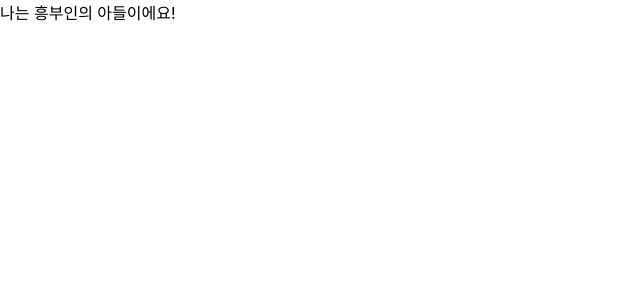
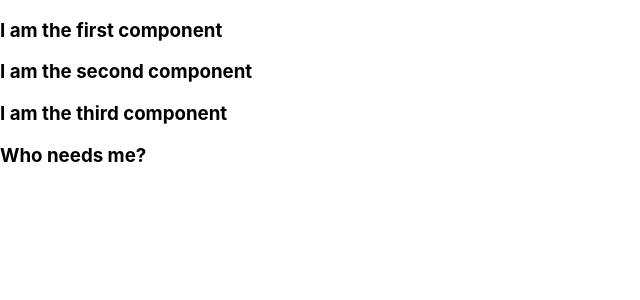
Before and after one commit to j-yesung/react-study, a React (Create React App) app in the folder go-react/: page / in a window 1280 px wide. Shown: the top 300 px of the page, without its empty margins (0-640 px from the left). Built offline with nearby package versions, Linux system fonts and the light colour scheme.

Commit message:
props 연습2

```diff
--- a/go-react/src/App.js
+++ b/go-react/src/App.js
@@ -1,21 +1,38 @@
-import React from 'react';
-
-// props를 통해 부모 데이터를 전달받았다.
-function Son(props) {
-  console.log('props: ', props);
-  return <div>나는 {props.motherName}의 아들이에요!</div>;
+export default function App() {
+  return (
+    <div className="App">
+      <FirstComponent content="Who needs me?" />
+    </div>
+  );
 }
 
-// 부모 -> 자식 정보를 전달했다.
-function Mother() {
-  const name = '흥부인';
-  return <Son motherName={name} />;
+function FirstComponent({ content }) {
+  return (
+    <div>
+      <h3>I am the first component</h3>
+      <SecondComponent content={content} />
+    </div>
+  );
 }
 
-function GrandFather() {
-  return <Mother />;
+function SecondComponent({ content }) {
+  return (
+    <div>
+      <h3>I am the second component</h3>
+      <ThirdComponent content={content} />
+    </div>
+  );
 }
 
-export default function App() {
-  return <GrandFather />;
+function ThirdComponent({ content }) {
+  return (
+    <div>
+      <h3>I am the third component</h3>
+      <ComponentNeedingProps content={content} />
+    </div>
+  );
 }
+
+function ComponentNeedingProps({ content }) {
+  return <h3>{content}</h3>;
+}
```
